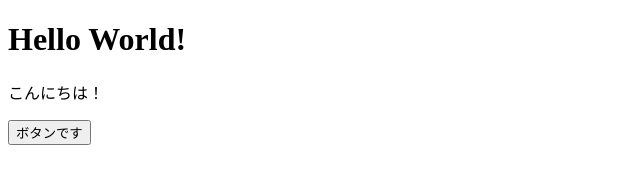
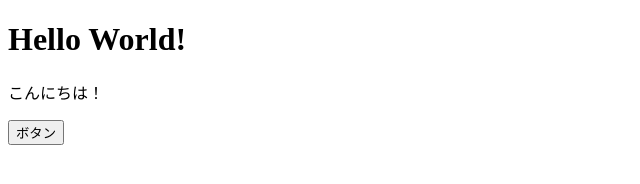
Before and after one commit to TakaShinoda/practice, a website: page index.html in a window 1280 px wide. Shown: the full height of the page, 0-640 px from the left. Drawn offline with Linux system fonts and the light colour scheme.

Commit message:
Add index.html

```diff
--- a/index.html
+++ b/index.html
@@ -8,6 +8,6 @@
 <body>
     <h1>Hello World!</h1>
     <p>こんにちは！</p>
-    <button>ボタンです</button>
+    <button class="btn">ボタン</button>
 </body>
 </html>
```
